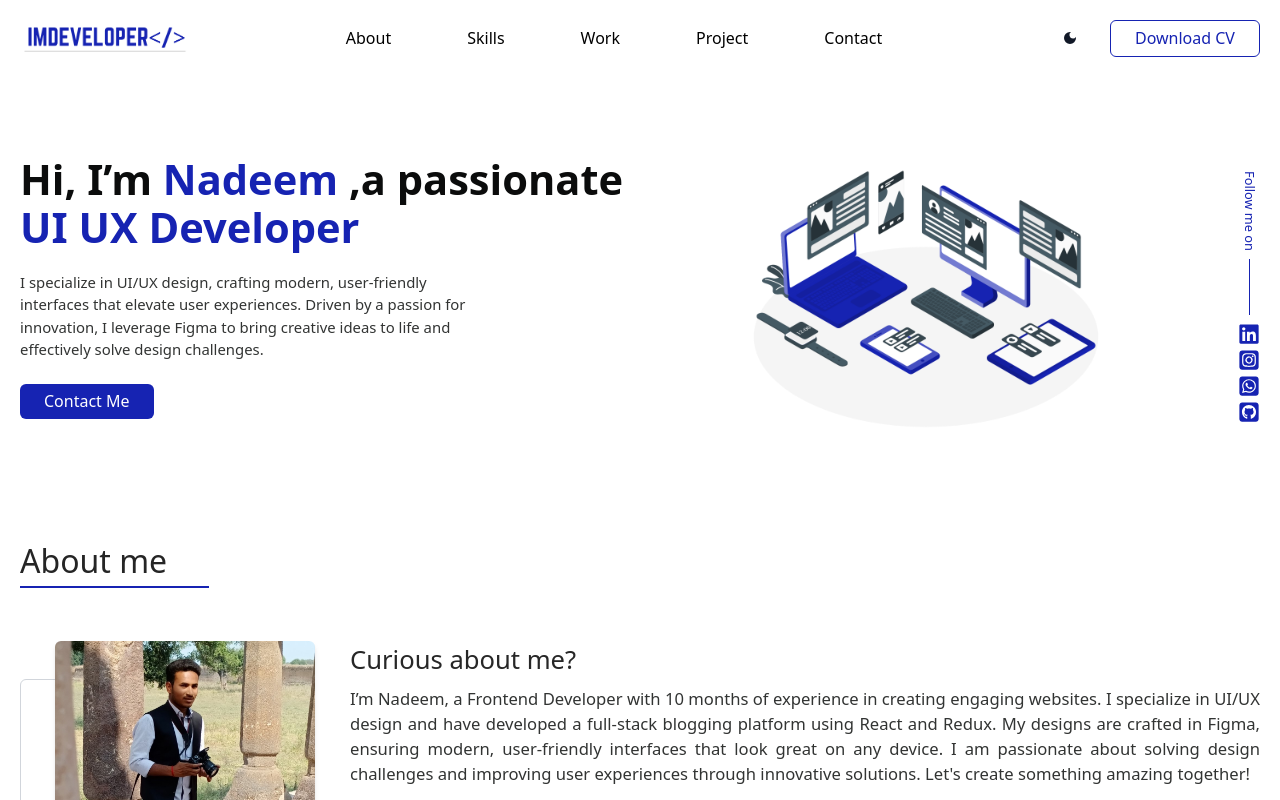
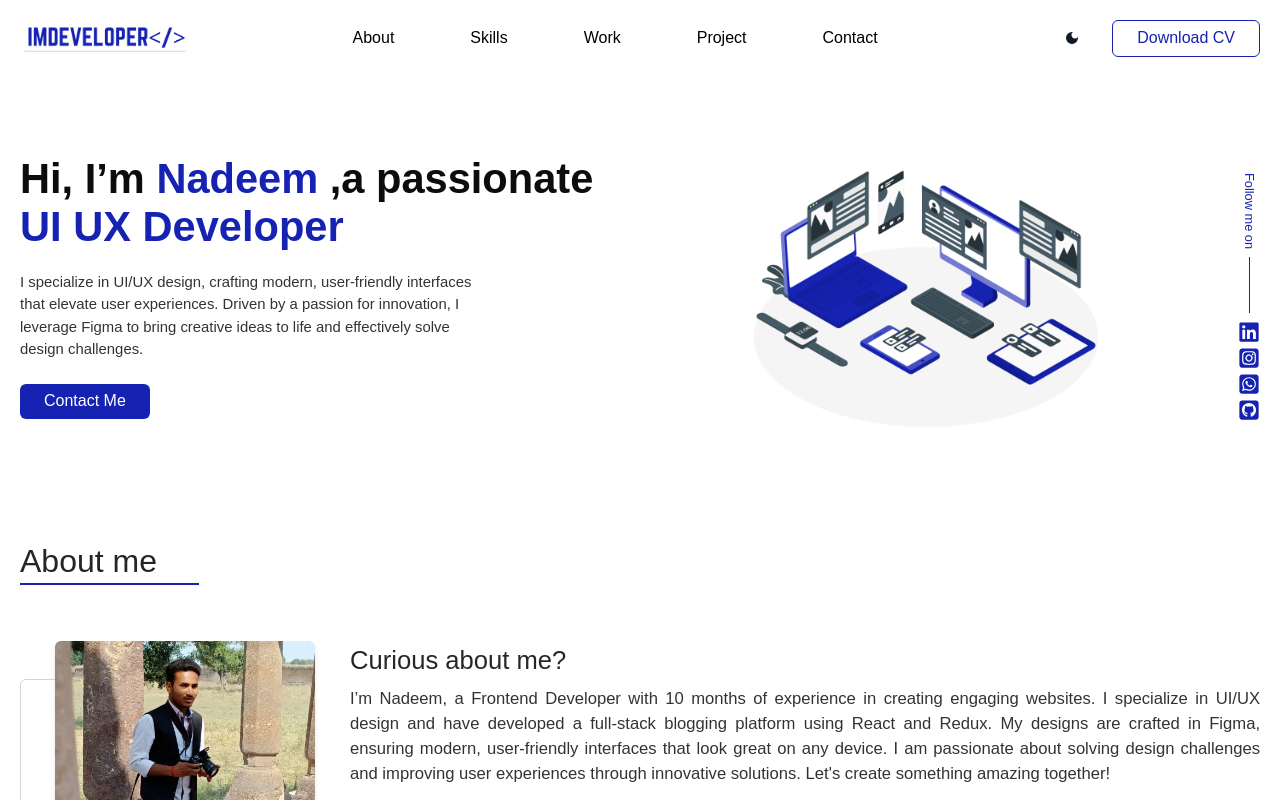
Before and after one commit to nadeemtadvi/Next-Portfolio-app, a Next.js app: page / in a window 1280 px wide. Shown: the top 800 px of the page. Built offline with nearby package versions, Linux system fonts and the light colour scheme.

Commit message:
change font style

```diff
--- a/app/globals.css
+++ b/app/globals.css
@@ -2,9 +2,11 @@
 @tailwind components;
 @tailwind utilities;
 
+@import url('https://fonts.googleapis.com/css2?family=Frank+Ruhl+Libre:wght@300..900&display=swap');
+
 body,
 html {
-  font-family: "" Tahoma, "Arial Narrow Bold", sans-serif, sans-serif;
+  font-family: "Frank Ruhl Libre", sans-serif, sans-serif;
   scroll-behavior: smooth;
 }
 
```
